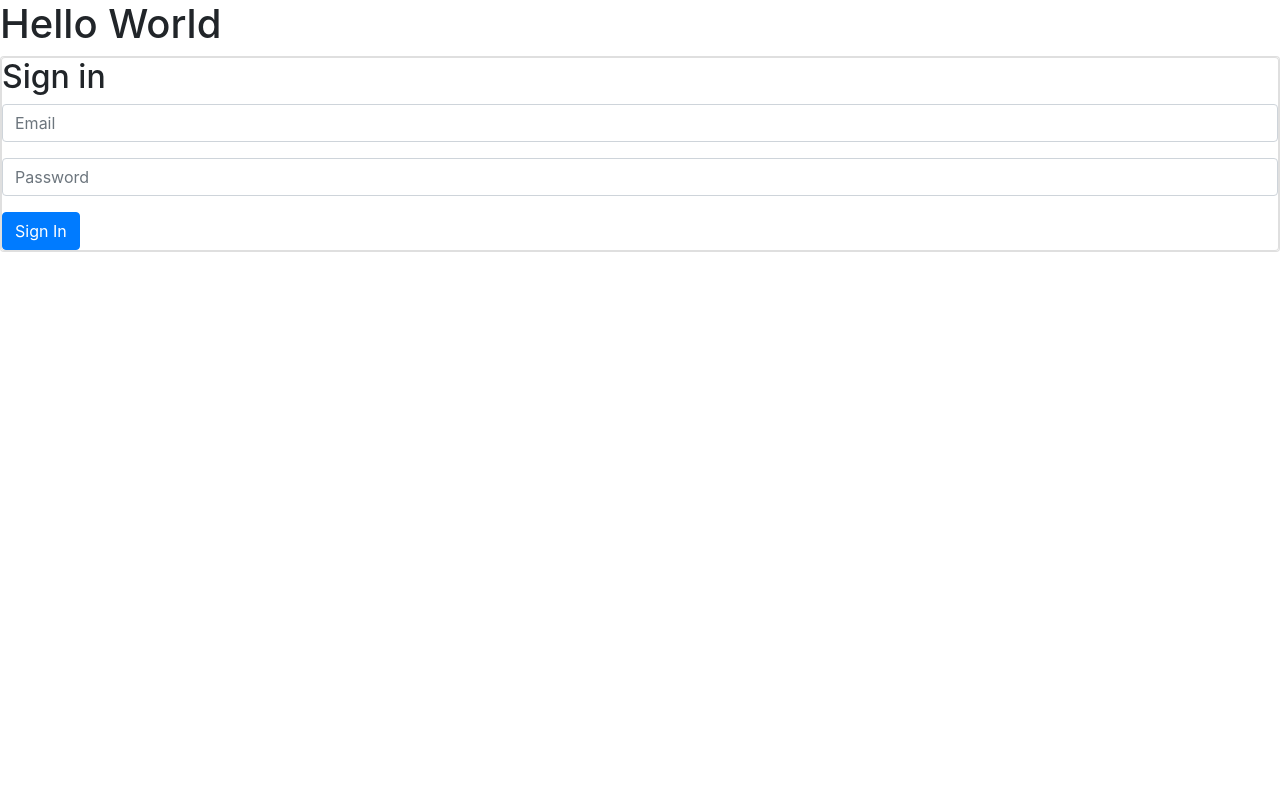
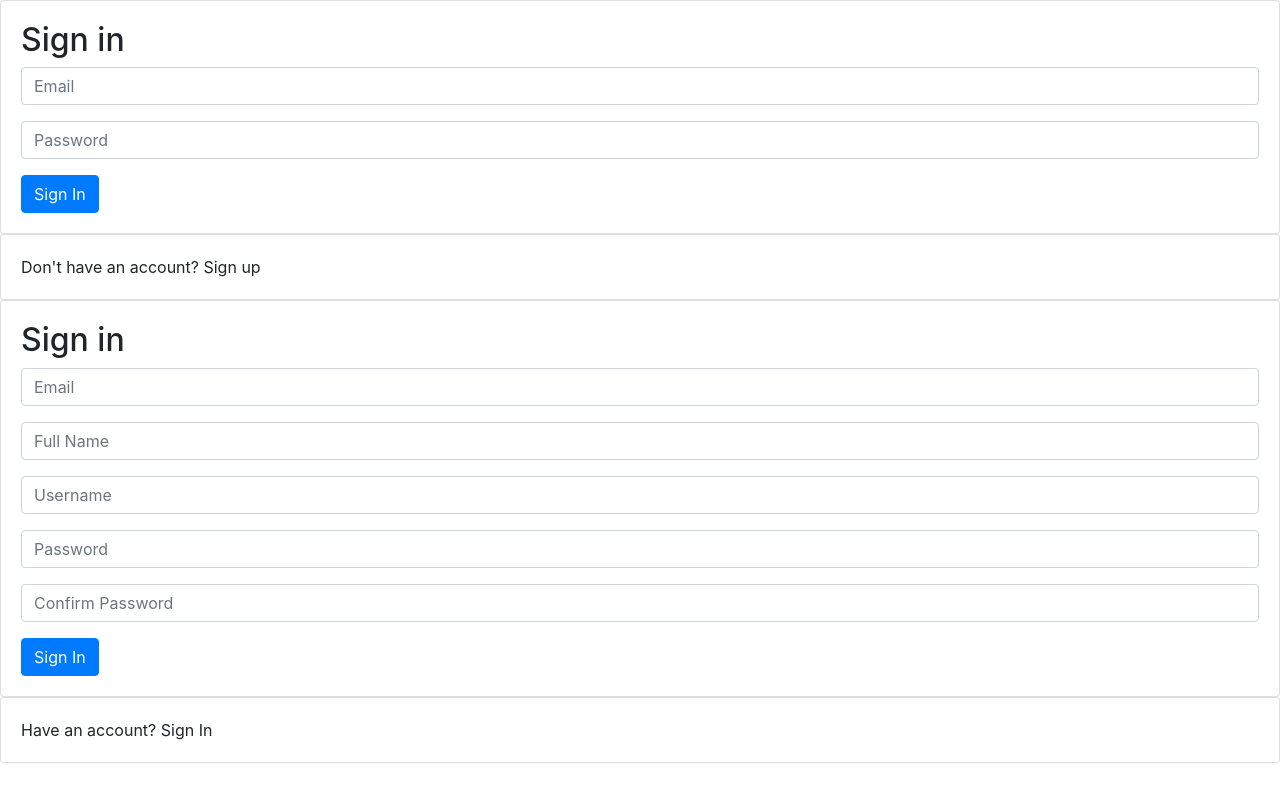
Before and after one commit to waiscodes/Recs-Page, a React (Create React App) app: page / in a window 1280 px wide. Built offline with nearby package versions, Linux system fonts and the light colour scheme.

Commit message:
added sign up page and prompts to signup/signin

```diff
--- a/src/App.js
+++ b/src/App.js
@@ -1,10 +1,11 @@
 import SigninPage from "./pages/SigninPage";
+import SignupPage from "./pages/SignupPage";
 
 function App() {
   return (
     <div className='App'>
-      <h1>Hello World</h1>
       <SigninPage />
+      <SignupPage />
     </div>
   );
 }
--- a/src/pages/SigninPage.jsx
+++ b/src/pages/SigninPage.jsx
@@ -13,7 +13,7 @@ const SigninPage = () => {
   return (
     <>
       <Card>
-        <Card className='body'>
+        <Card.Body>
           <h2>Sign in</h2>
           <Form onSubmit={handleSubmit}>
             <Form.Group>
@@ -38,7 +38,10 @@ const SigninPage = () => {
             </Form.Group>
             <Button type='Submit'>Sign In</Button>
           </Form>
-        </Card>
+        </Card.Body>
+      </Card>
+      <Card>
+        <Card.Body>Don't have an account? Sign up</Card.Body>
       </Card>
     </>
   );
--- a/src/pages/SignupPage.jsx
+++ b/src/pages/SignupPage.jsx
@@ -0,0 +1,57 @@
+import React from "react";
+import { Card, Form, Button } from "react-bootstrap";
+
+const SignupPage = () => {
+  return (
+    <>
+      <Card>
+        <Card.Body>
+          <h2>Sign in</h2>
+          <Form>
+            <Form.Group>
+              <Form.Label className='d-none'>Email</Form.Label>
+              <Form.Control
+                type='email'
+                autoComplete='username'
+                placeholder='Email'
+                required
+              />
+            </Form.Group>
+            <Form.Group>
+              <Form.Label className='d-none'>Full Name</Form.Label>
+              <Form.Control type='text' placeholder='Full Name' required />
+            </Form.Group>
+            <Form.Group>
+              <Form.Label className='d-none'>Username</Form.Label>
+              <Form.Control type='text' placeholder='Username' required />
+            </Form.Group>
+            <Form.Group>
+              <Form.Label className='d-none'>Password</Form.Label>
+              <Form.Control
+                type='password'
+                autoComplete='new-password'
+                placeholder='Password'
+                required
+              />
+            </Form.Group>
+            <Form.Group>
+              <Form.Label className='d-none'>Confirm Password</Form.Label>
+              <Form.Control
+                type='password'
+                autoComplete='new-password'
+                placeholder='Confirm Password'
+                required
+              />
+            </Form.Group>
+            <Button type='Submit'>Sign In</Button>
+          </Form>
+        </Card.Body>
+      </Card>
+      <Card>
+        <Card.Body>Have an account? Sign In</Card.Body>
+      </Card>
+    </>
+  );
+};
+
+export default SignupPage;
```
